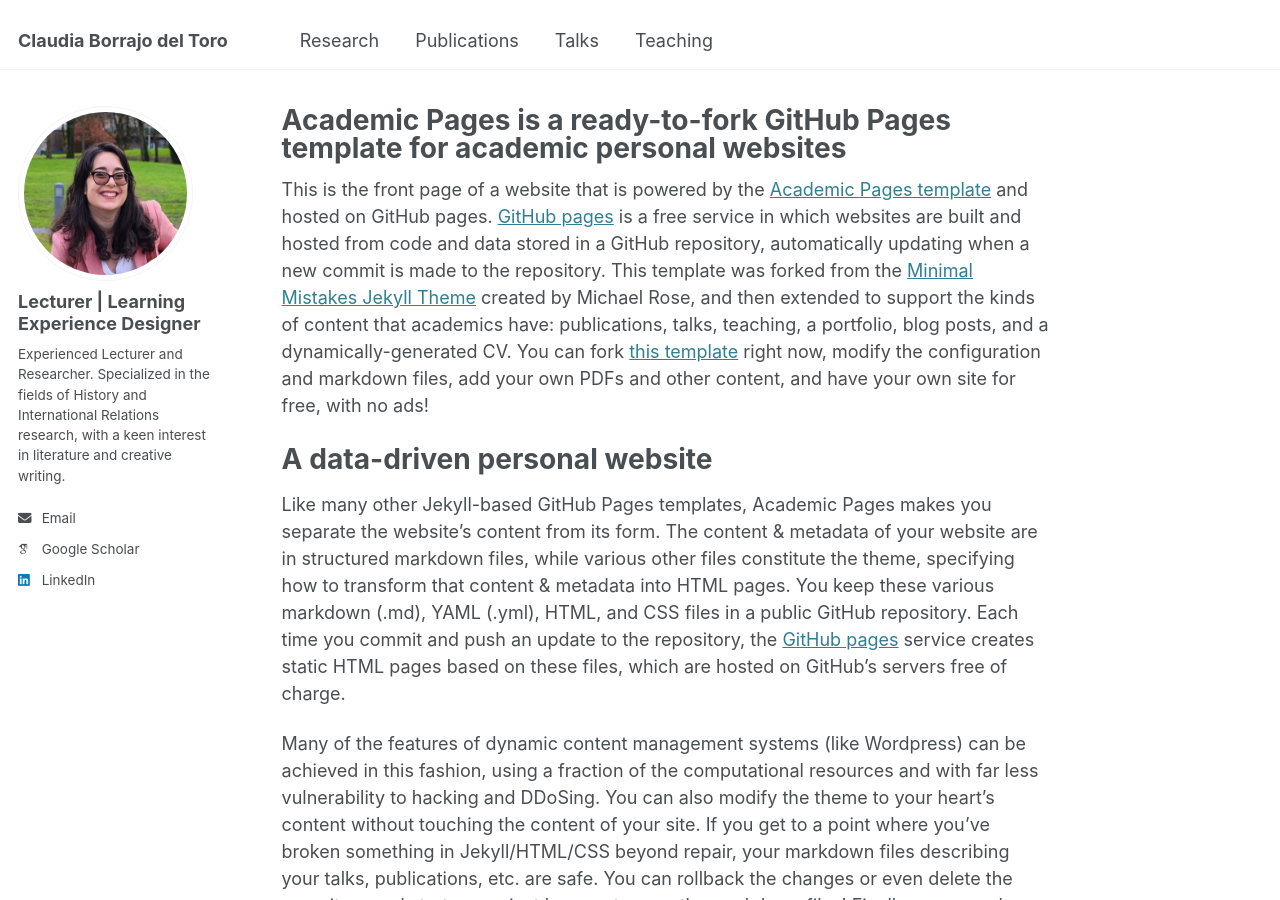
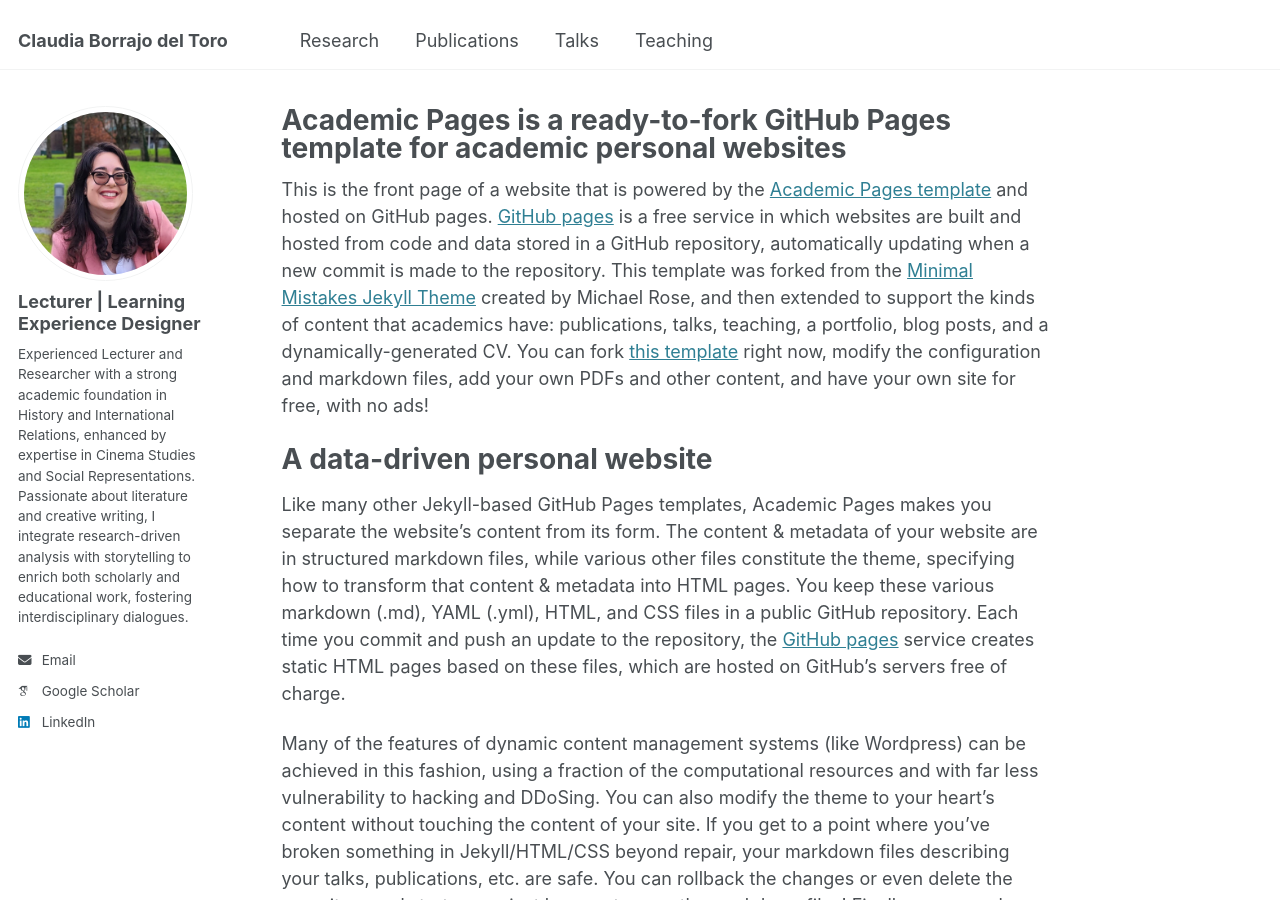
Before and after one commit to claudiabt/claudiabt.github.io, a Jekyll site: the page built from _pages/about.md, in a window 1280 px wide and 900 px high. Built offline with Jekyll 4.4.1, drawn with Linux system fonts in a browser that asks for light colours; some web fonts are replaced.

Commit message:
Update _config.yml

```diff
--- a/_config.yml
+++ b/_config.yml
@@ -25,7 +25,7 @@ author:
   avatar           : "profile.png"
   name             : "Lecturer | Learning Experience Designer"
   pronouns         : # "she/her"
-  bio              : "Experienced Lecturer and Researcher. Specialized in the fields of History and International Relations research, with a keen interest in literature and creative writing."
+  bio              : "Experienced Lecturer and Researcher with a strong academic foundation in History and International Relations, enhanced by expertise in Cinema Studies and Social Representations. Passionate about literature and creative writing, I integrate research-driven analysis with storytelling to enrich both scholarly and educational work, fostering interdisciplinary dialogues."
   location         : # "Ireland"
   employer         : # "Red Brick University"
   uri              : # URL
```
